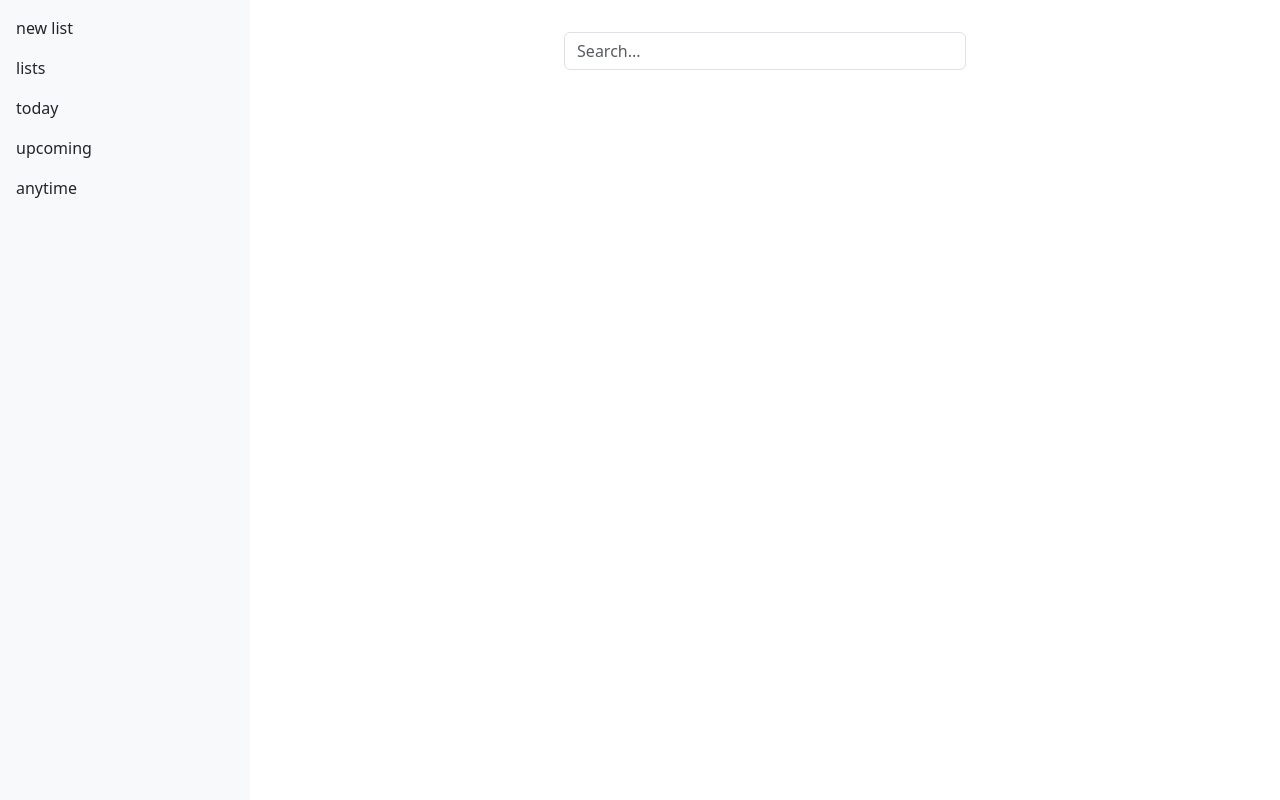
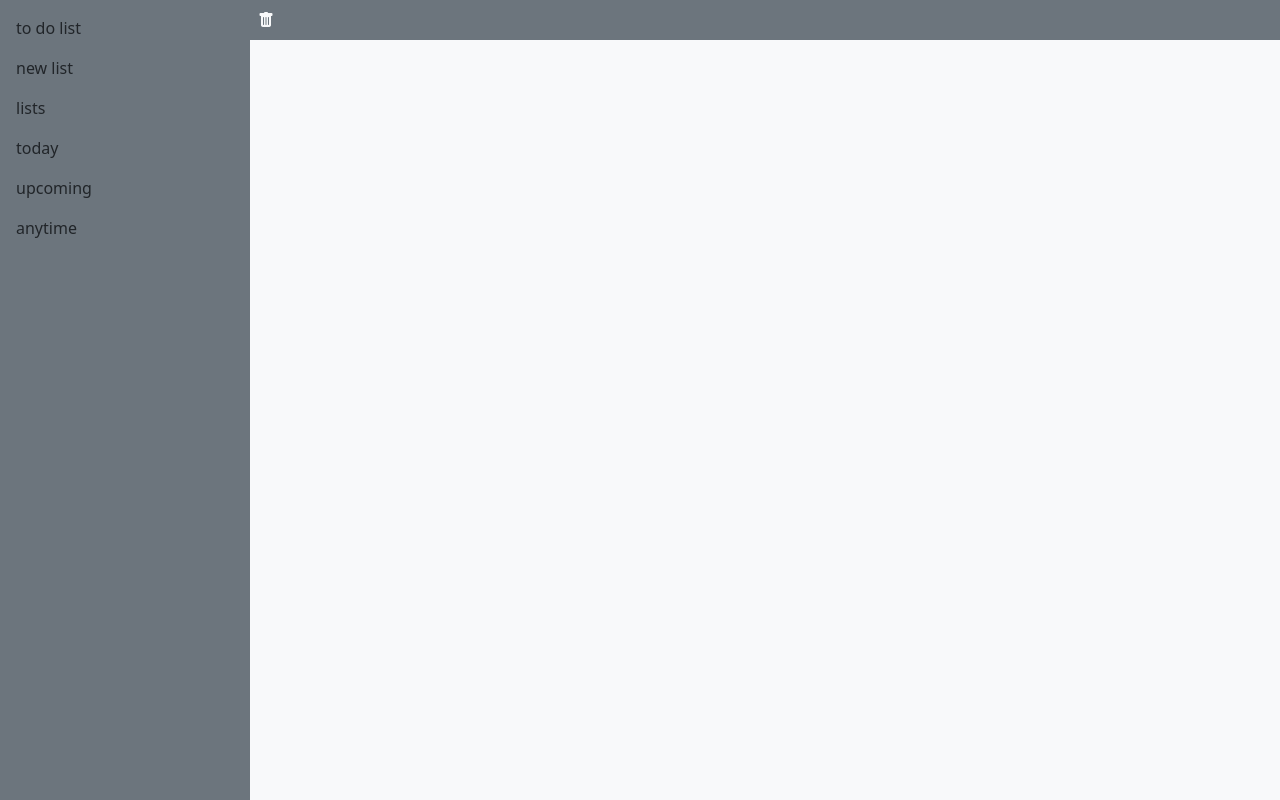
Before and after one commit to gganbuu/to-do-list, a website built with webpack: page src/index.html in a window 1280 px wide. Built offline with nearby package versions, Linux system fonts and the light colour scheme.

Commit message:
background colour changes

```diff
--- a/src/index.html
+++ b/src/index.html
@@ -5,13 +5,14 @@
     <meta name="viewport" content="width=device-width, initial-scale=1">
     <title>gganbu's to-do-list</title>
   </head>
-  <body>
+  <body class="bg-light">
     <!-- MAIN LAYOUT -->
     <div class="d-flex" style="height: 100vh;" id="container">
 
       <!-- SIDEBAR -->
-      <div class="bg-light p-3" style="width: 250px;">
+      <div class="bg-secondary p-3" style="width: 250px;">
         <ul class="nav flex-column gap-3" id="side-nav">
+          <li class="nav-item" id="tto do"> to do list</li>
           <li class="nav-item" id="new-list">new list</li>
           <li class="nav-item" id="lists">lists</li>
           <li class="nav-item" id="today">today</li>
@@ -21,19 +22,11 @@
       </div>
 
       <!-- MAIN CONTENT -->
-      <div class="flex-grow-1 p-3">
+      <div class="flex-grow-1">
 
-        <!-- NAVBAR / SEARCH -->
-        <nav class="row justify-content-center mt-3">
-          <div class="col-5">
-            <div class="input-group">
-              <input
-                type="text"
-                class="form-control"
-                placeholder="Search..."
-              >
-            </div>
-          </div>
+        <!-- NAVBAR -->
+        <nav class="d-flex bg-secondary p-2">
+          <i class="bi bi-trash-fill text-light"></i>
         </nav>
 
         <!-- Page content goes here -->
```
